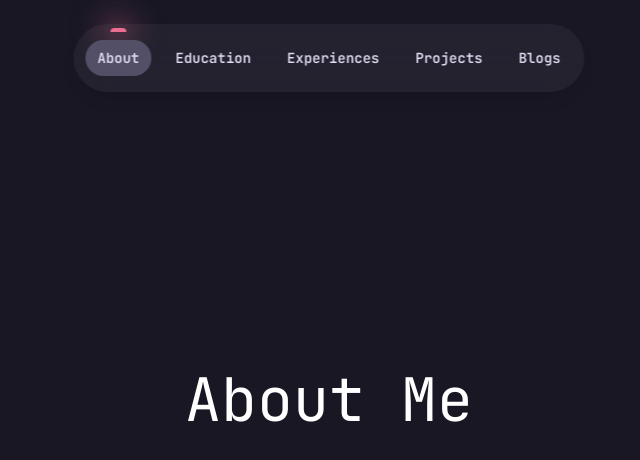
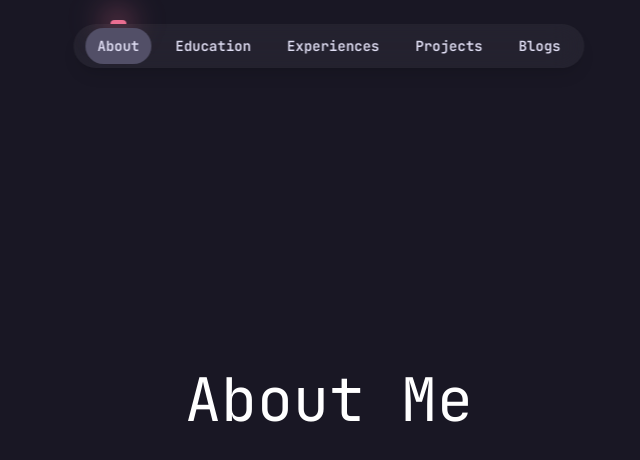
Before and after one commit to xavierchen0/portfolio-website, a React (Vite) app: page / in a window 1280 px wide. Shown: the top 460 px of the page, without its empty margins (311-951 px from the left). Built offline with nearby package versions, Linux system fonts and the light colour scheme.

Commit message:
fix: fix the padding

```diff
--- a/src/components/NavBar.jsx
+++ b/src/components/NavBar.jsx
@@ -32,8 +32,8 @@ export function NavBar({ items, className }) {
       }`}
     >
       <div
-        className={`flex items-center gap-3 rounded-full bg-gray-100/5 px-3 py-4 shadow-lg backdrop-blur-lg transition-all duration-300 ease-out ${
-          isScrolled ? "md:flex-col md:gap-3 md:px-3 md:py-3" : ""
+        className={`flex items-center gap-3 rounded-full bg-gray-100/5 px-3 py-1 shadow-lg backdrop-blur-lg transition-all duration-300 ease-out ${
+          isScrolled ? "md:flex-col md:gap-3 md:px-1 md:py-3" : ""
         }`}
       >
         {items.map((item) => {
@@ -67,9 +67,9 @@ export function NavBar({ items, className }) {
                   }}
                 >
                   <div
-                    className={`bg-rosepinelove absolute -top-3 left-1/2 h-1 w-4 -translate-x-1/2 rounded-t-full ${
+                    className={`bg-rosepinelove absolute -top-2 left-1/2 h-1 w-4 -translate-x-1/2 rounded-t-full ${
                       isScrolled
-                        ? "md:top-1/2 md:-left-1.5 md:h-4 md:w-1 md:-translate-y-1/2 md:rounded-full"
+                        ? "md:top-1/2 md:-left-2 md:h-4 md:w-1 md:-translate-y-1/2 md:rounded-full"
                         : ""
                     }`}
                   >
```
